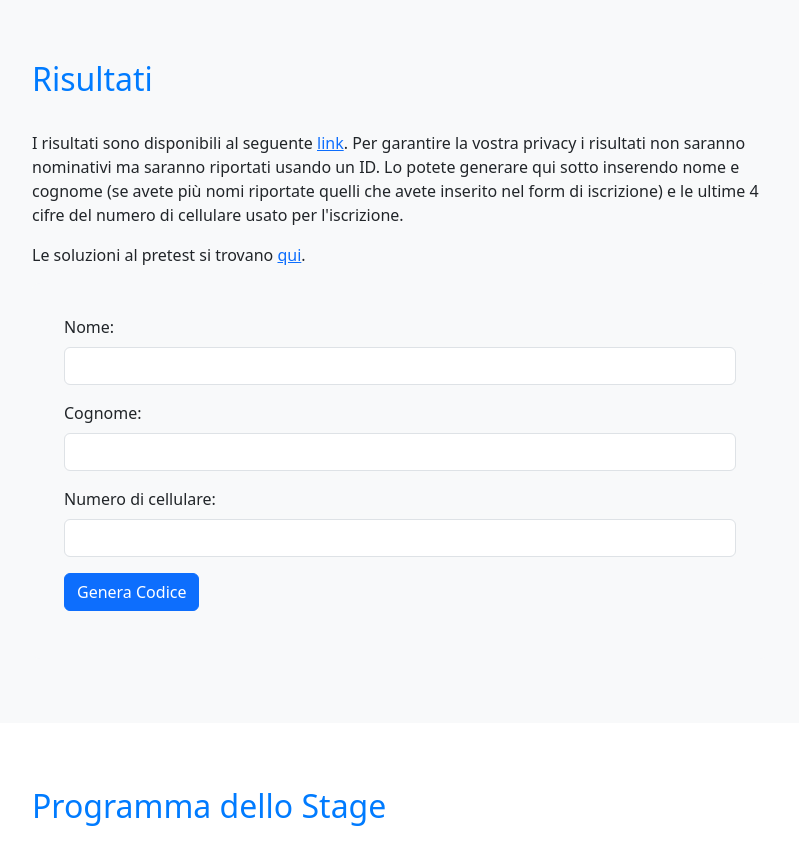
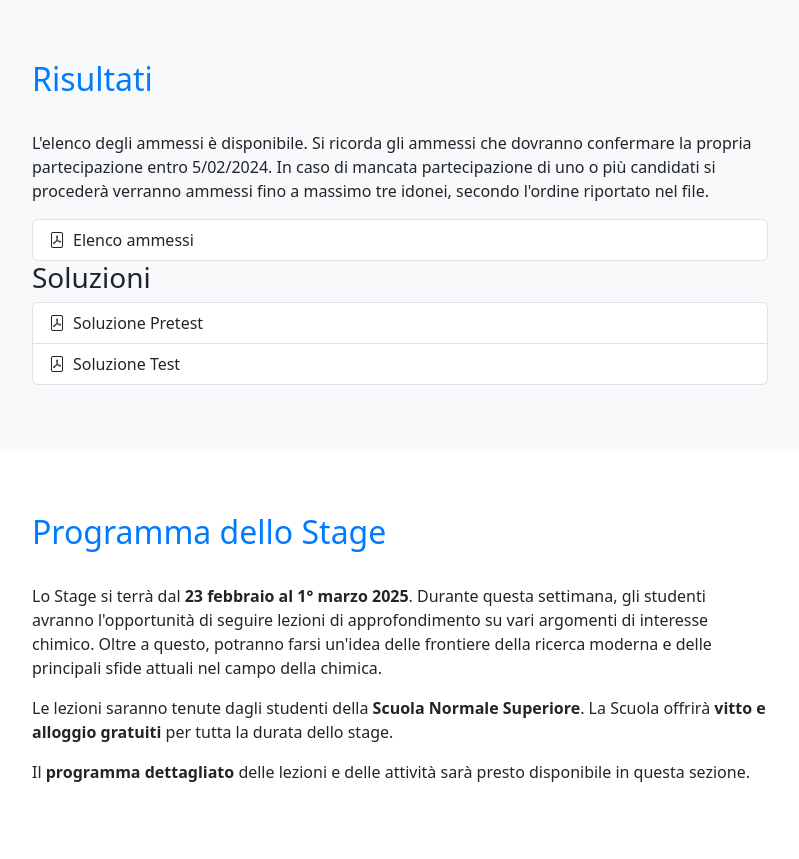
Before and after one commit to mfiaschi5/mfiaschi5.github.io, a plain HTML site: page index.html in a window 1280 px wide. Shown: the part 640-1499 px from the top of the page, without its empty margins (240-1039 px from the left). Drawn offline with nearby package versions, Linux system fonts and the light colour scheme.

Commit message:
Update index.html

```diff
--- a/index.html
+++ b/index.html
@@ -116,26 +116,23 @@
             <div class="row">
                 <div class="col-lg-8 mx-auto">
                     <h2>Risultati</h2>
-                    <p>I risultati sono disponibili al seguente <a href="https://docs.google.com/spreadsheets/d/1SSaNZpI1l2ZPez85OP8Y9RoMtWrcxY2GJGbA9FypUDc/edit?usp=sharing">link</a>. Per garantire la vostra privacy i risultati non saranno nominativi ma saranno riportati usando un ID. Lo potete generare qui sotto inserendo nome e cognome (se avete più nomi riportate quelli che avete inserito nel form di iscrizione) e le ultime 4 cifre del numero di cellulare usato per l'iscrizione.</p>
-                    <p>Le soluzioni al pretest si trovano <a href="https://drive.google.com/file/d/1ptfM7i4gPAWyQW4QPpbbmg-Oz85aK6n2/view?usp=drive_link">qui</a>.</p>
-                    <div class="form-section">
-                        <form onsubmit="event.preventDefault(); generateCode();">
-                            <div class="mb-3">
-                                <label for="nome" class="form-label">Nome:</label>
-                                <input type="text" id="nome" class="form-control" required>
-                            </div>
-                            <div class="mb-3">
-                                <label for="cognome" class="form-label">Cognome:</label>
-                                <input type="text" id="cognome" class="form-control" required>
-                            </div>
-                            <div class="mb-3">
-                                <label for="cellulare" class="form-label">Numero di cellulare:</label>
-                                <input type="text" id="cellulare" class="form-control" required>
-                            </div>
-                            <button type="submit" class="btn btn-primary">Genera Codice</button>
-                        </form>
-                        <p id="output" class="mt-3"></p>
-                    </div>
+
+                    <p>L'elenco degli ammessi è disponibile. Si ricorda gli ammessi che dovranno confermare la propria partecipazione entro 5/02/2024. In caso di mancata partecipazione di uno o più candidati si procederà verranno ammessi fino a massimo tre idonei, secondo l'ordine riportato nel file. </p>
+
+                    <div class="list-group">
+                        <a href="https://www.damtp.cam.ac.uk/user/tong/solidstate.html" class="list-group-item list-group-item-action" target="_blank">
+                          <i class="bi bi-file-pdf me-2"></i>Elenco ammessi
+                        </a>
+                        </div>
+                    <h3>Soluzioni</h3>
+                    <div class="list-group">
+                        <a href="https://www.damtp.cam.ac.uk/user/tong/solidstate.html" class="list-group-item list-group-item-action" target="_blank">
+                          <i class="bi bi-file-pdf me-2"></i>Soluzione Pretest
+                        </a>
+                        <a href="https://www.damtp.cam.ac.uk/user/tong/solidstate.html" class="list-group-item list-group-item-action" target="_blank">
+                            <i class="bi bi-file-pdf me-2"></i>Soluzione Test
+                          </a>
+                        </div>
                 </div>
             </div>
         </div>
```
